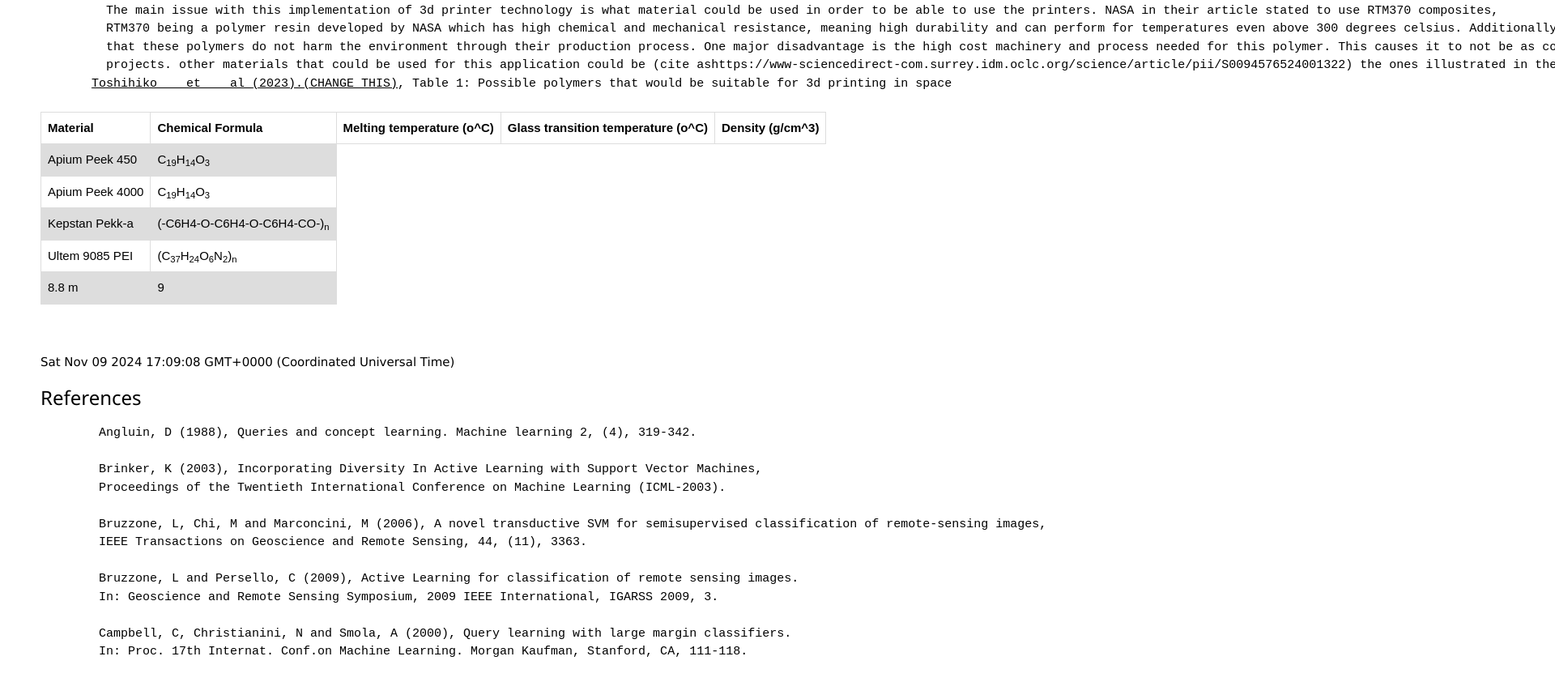
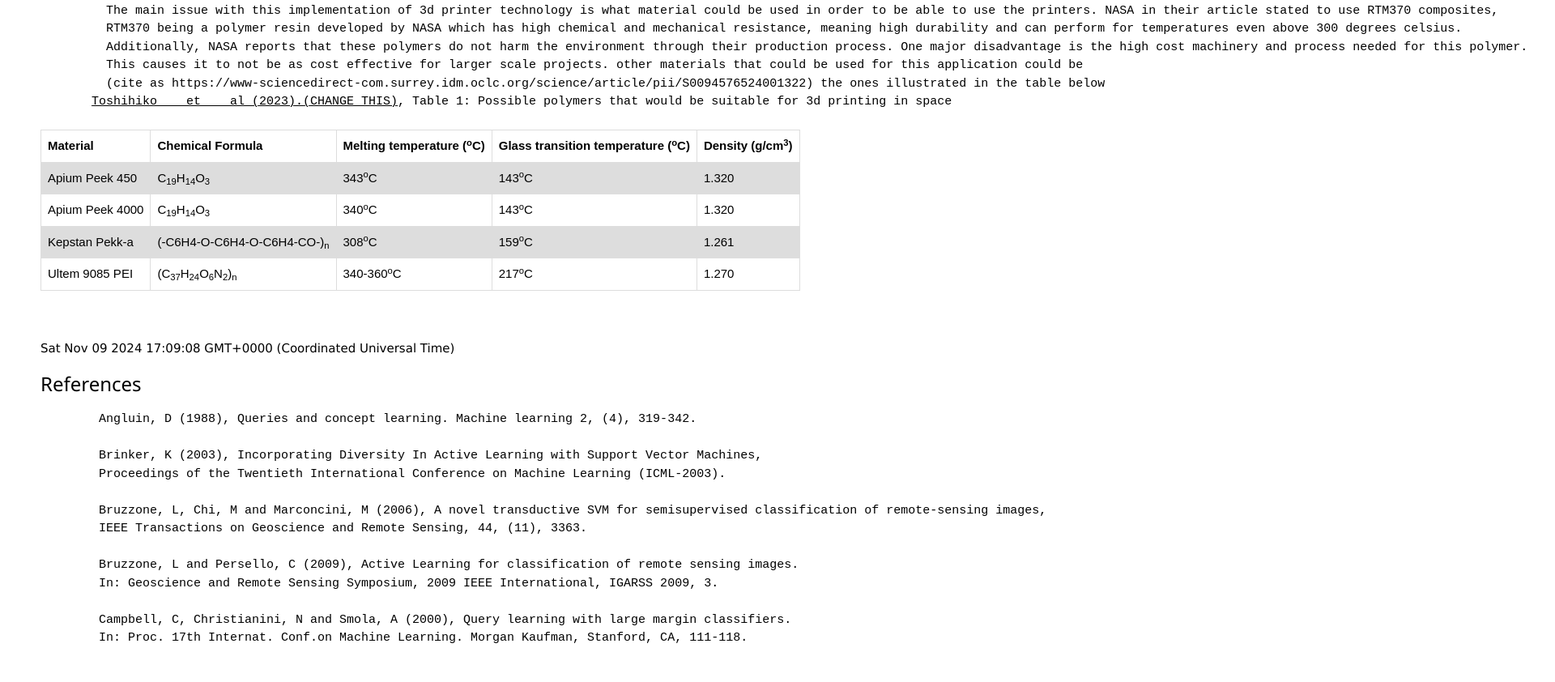
Before and after one commit to FEPSFY6881443/FY6881443, a plain HTML site: page index.html in a window 1280 px wide. Shown: the part 1217-2059 px from the top of the page at 81% size, 1920 px wide, since content can reach past the window. Drawn offline with nearby package versions, Linux system fonts and the light colour scheme.

Commit message:
Update index.html
Table 1 hopefully finished and functioning, REMEMBER TO CITE IT ITS TAKEN 1:1

```diff
--- a/index.html
+++ b/index.html
@@ -94,37 +94,46 @@
       <p class="ex1">
       <pre>
          The main issue with this implementation of 3d printer technology is what material could be used in order to be able to use the printers. NASA in their article stated to use RTM370 composites,
-         RTM370 being a polymer resin developed by NASA which has high chemical and mechanical resistance, meaning high durability and can perform for temperatures even above 300 degrees celsius. Additionally, NASA reports
-         that these polymers do not harm the environment through their production process. One major disadvantage is the high cost machinery and process needed for this polymer. This causes it to not be as cost effective for larger scale
-         projects. other materials that could be used for this application could be (cite ashttps://www-sciencedirect-com.surrey.idm.oclc.org/science/article/pii/S0094576524001322) the ones illustrated in the table below
+         RTM370 being a polymer resin developed by NASA which has high chemical and mechanical resistance, meaning high durability and can perform for temperatures even above 300 degrees celsius.
+         Additionally, NASA reports that these polymers do not harm the environment through their production process. One major disadvantage is the high cost machinery and process needed for this polymer.
+         This causes it to not be as cost effective for larger scale projects. other materials that could be used for this application could be
+         (cite as https://www-sciencedirect-com.surrey.idm.oclc.org/science/article/pii/S0094576524001322) the ones illustrated in the table below
        <a  href=”https://www.icevirtuallibrary.com/doi/full/10.1680/jbren.21.00034”>Toshihiko    et    al (2023).(CHANGE THIS)</a>, Table 1: Possible polymers that would be suitable for 3d printing in space
        <table>
        <tr>
           <th>Material</th>
           <th>Chemical Formula</th>
-          <th>Melting temperature (o^C)</th>
-          <th>Glass transition temperature (o^C)</th>
-          <th>Density (g/cm^3)</th>
+          <th>Melting temperature (<sup>o</sup>C)</th>
+          <th>Glass transition temperature (<sup>o</sup>C)</th>
+          <th>Density (g/cm<sup>3</sup>)</th>
        </tr>
        <tr>
           <td>Apium Peek 450</td>
           <td>C<sub>19</sub>H<sub>14</sub>O<sub>3</sub></td>
+          <td>343<sup>o</sup>C</td>
+          <td>143<sup>o</sup>C</td>
+          <td>1.320</td>
        </tr>
        <tr>
           <td>Apium Peek 4000</td>
           <td>C<sub>19</sub>H<sub>14</sub>O<sub>3</sub></td>
+          <td>340<sup>o</sup>C</td>
+          <td>143<sup>o</sup>C</td>
+          <td>1.320</td>
        </tr>
        <tr>
           <td>Kepstan Pekk-a</td>
           <td>(-C6H4-O-C6H4-O-C6H4-CO-)<sub>n</sub></td>
+          <td>308<sup>o</sup>C</td>
+          <td>159<sup>o</sup>C</td>
+          <td>1.261</td>
        </tr>
        <tr>
           <td>Ultem 9085 PEI</td>
           <td>(C<sub>37</sub>H<sub>24</sub>O<sub>6</sub>N<sub>2</sub>)<sub>n</sub></td>
-       </tr>
-       <tr>
-          <td>8.8 m</td>
-          <td>9</td>
+          <td>340-360<sup>o</sup>C</td>
+          <td>217<sup>o</sup>C</td>
+          <td>1.270</td>
        </tr>
        </table>
       </pre>
```
